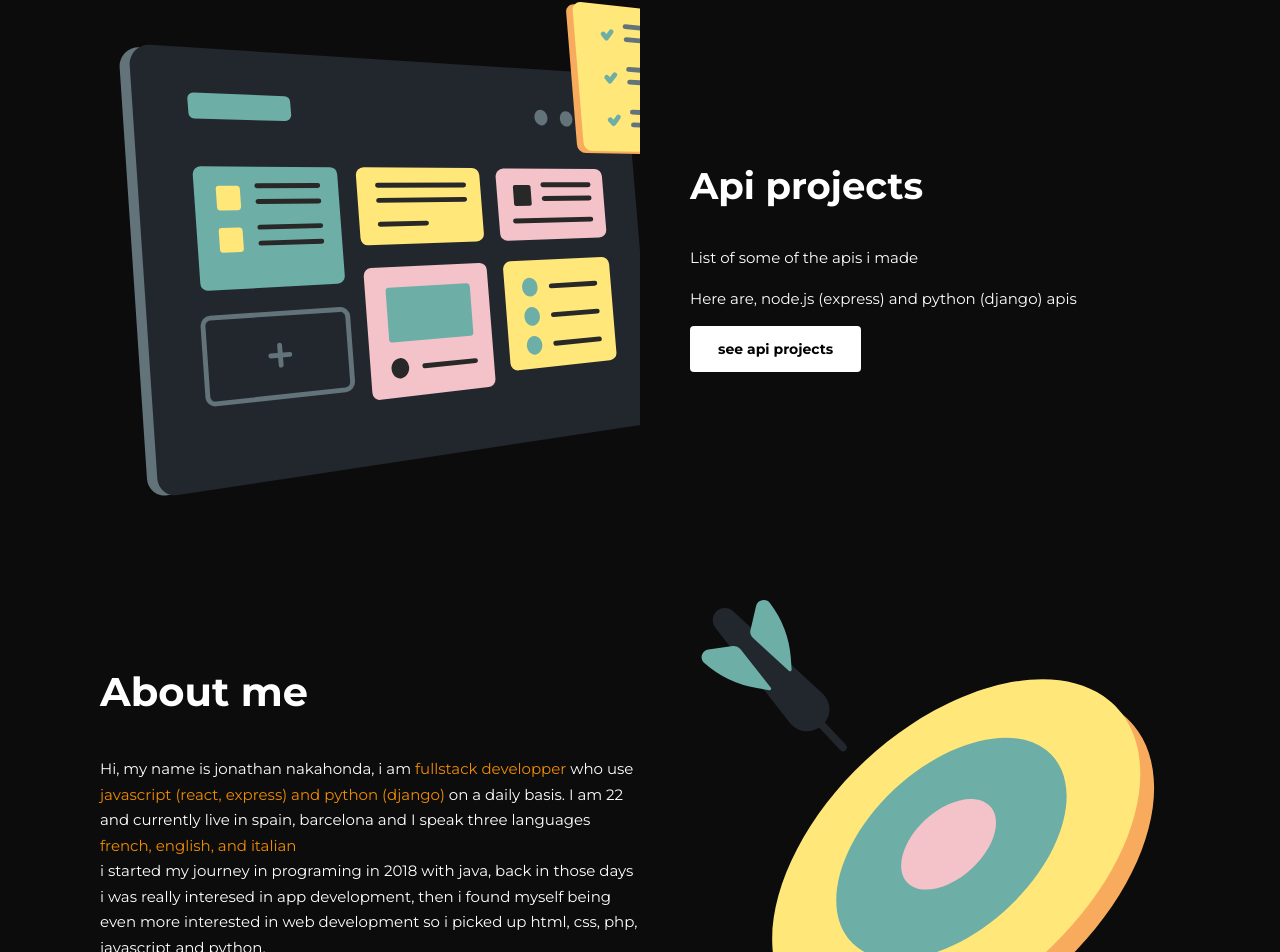
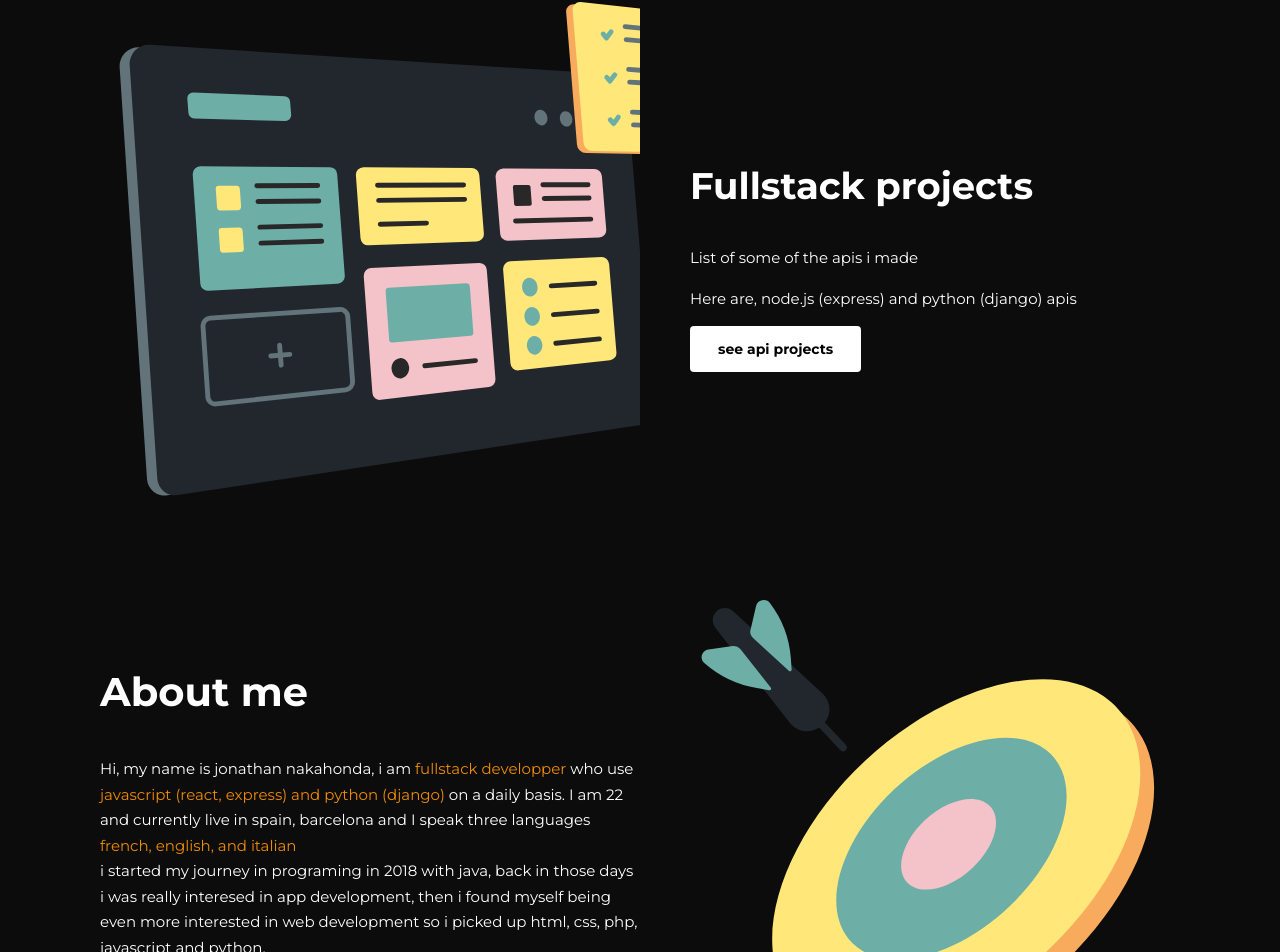
Before and after one commit to jonathan5738/portofolio, a React (Create React App) app: page / in a window 1280 px wide. Shown: the part 1307-2259 px from the top of the page. Built offline with nearby package versions, Linux system fonts and the light colour scheme.

Commit message:
Update ProjectSections.jsx

```diff
--- a/src/components/ProjectSections.jsx
+++ b/src/components/ProjectSections.jsx
@@ -33,7 +33,7 @@ function ProjectSections() {
              >
                  <div className="project-section-card-img2"></div>
                   <div className="project-section-card-text gap-space">
-                      <h3>Api projects</h3>
+                      <h3>Fullstack projects</h3>
                       <p>List of some of the apis i made</p>
                       <p>Here are, node.js (express) and python (django) apis</p>
                          <Link to="/apis/projects" className='btn'>see api projects</Link>
```
